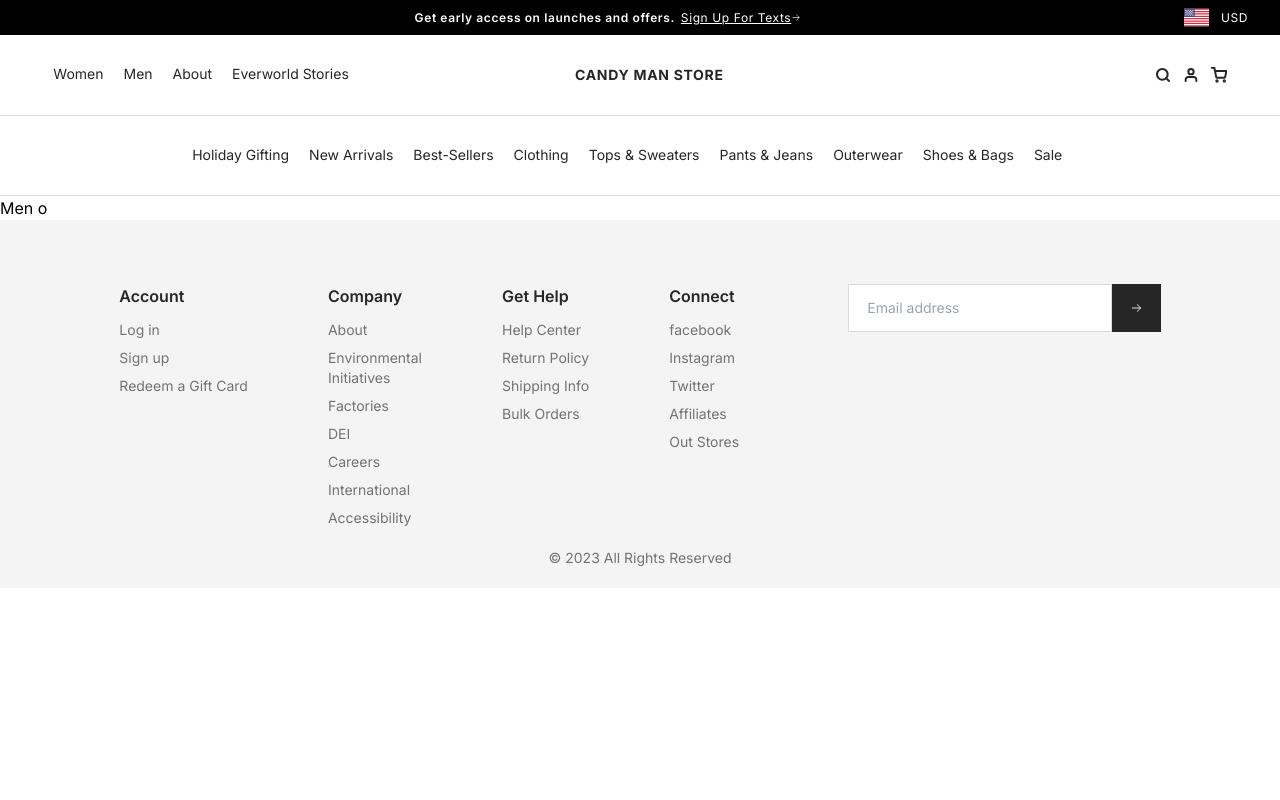
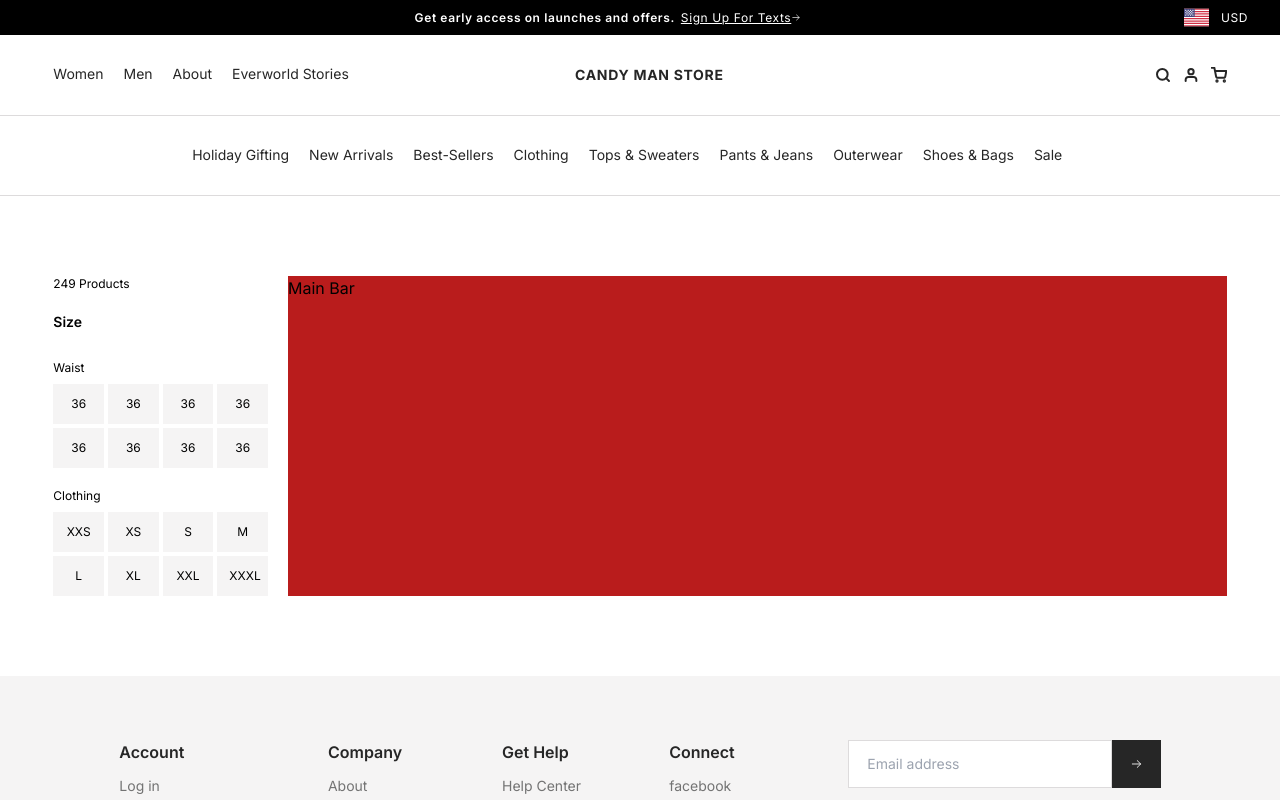
Before and after one commit to HenryAgu/CandyMan-Store, a Next.js app: page /men in a window 1280 px wide. Shown: the top 800 px of the page. Built offline with nearby package versions, Linux system fonts and the light colour scheme.

Commit message:
feat: product sidebar

```diff
--- a/src/app/men/page.tsx
+++ b/src/app/men/page.tsx
@@ -1,15 +1,186 @@
-import React from 'react'
-import Navbar from '../components/ui/Navbar/Navbar'
-import Footer from '../components/ui/Footer/Footer'
+"use client";
+import React, { useState } from "react";
+import Navbar from "../components/ui/Navbar/Navbar";
+import Footer from "../components/ui/Footer/Footer";
+import { IoIosArrowDown, IoIosArrowUp } from "react-icons/io";
+
+interface size {
+  value: string;
+}
 
 const page = () => {
   return (
     <div>
-        <Navbar/>
-      <h1>Men o</h1>
-      <Footer/>
+      <Navbar />
+      <div className="flex flex-col gap-y-10 lg:flex-row lg:gap-x-5 w-11/12 mx-auto my-20">
+        <SideBar />
+        <MainBar />
+      </div>
+      <Footer />
     </div>
-  )
-}
+  );
+};
 
-export default page
+const SideBar = () => {
+  const waistSizes: size[] = [
+    {
+      value: "36",
+    },
+    {
+      value: "36",
+    },
+    {
+      value: "36",
+    },
+    {
+      value: "36",
+    },
+    {
+      value: "36",
+    },
+    {
+      value: "36",
+    },
+    {
+      value: "36",
+    },
+    {
+      value: "36",
+    },
+  ];
+
+  const ClothesSizes: size[] = [
+    {
+      value: "XXS",
+    },
+    {
+      value: "XS",
+    },
+    {
+      value: "S",
+    },
+    {
+      value: "M",
+    },
+    {
+      value: "L",
+    },
+    {
+      value: "XL",
+    },
+    {
+      value: "XXL",
+    },
+    {
+      value: "XXXL",
+    },
+  ];
+  const [showSize, setShowSize] = useState<boolean>(false);
+
+  const handleShowSize = () => {
+    setShowSize(!showSize);
+  };
+  return (
+    <div>
+      <div className="hidden lg:flex flex-col gap-y-5 basis-1/5 shrink-0">
+        <span className="font-inter font-normal text-xs text-black">
+          249 Products
+        </span>
+        <div className="flex flex-col gap-y-5">
+          <h1 className="font-inter font-semibold text-sm mb-2">Size</h1>
+          <div>
+            <p className="font-inter font-normal text-xs text-black">Waist</p>
+            <div className="mt-2 grid grid-cols-4 gap-1">
+              {waistSizes.map((waistSize, index) => (
+                <button
+                  key={index}
+                  className="bg-[#F5F4F4] p-3 font-inter font-normal text-xs"
+                >
+                  {waistSize.value}
+                </button>
+              ))}
+            </div>
+          </div>
+          <div>
+            <p className="font-inter font-normal text-xs text-black">
+              Clothing
+            </p>
+            <div className="mt-2 grid grid-cols-4 gap-1">
+              {ClothesSizes.map((clotheSize, index) => (
+                <button
+                  key={index}
+                  className="bg-[#F5F4F4] p-3 font-inter font-normal text-xs"
+                >
+                  {clotheSize.value}
+                </button>
+              ))}
+            </div>
+          </div>
+        </div>
+      </div>
+      <div className="flex lg:hidden flex-col gap-y-5 basis-1/5 shrink-0">
+        <span className="font-inter font-normal text-xs text-black">
+          249 Products
+        </span>
+        <div className="flex flex-col gap-y-5">
+          <div className="flex items-center justify-between">
+            <h1 className="font-inter font-semibold text-sm mb-2 text-black">
+              Size
+            </h1>
+            <button onClick={handleShowSize}>
+              {showSize ? (
+                <IoIosArrowDown className="font-inter font-semibold text-sm mb-2 text-black" />
+              ) : (
+                <IoIosArrowUp className="font-inter font-semibold text-sm mb-2 text-black" />
+              )}
+            </button>
+          </div>
+          {showSize && (
+            <div className="flex flex-col gap-y-10">
+              <div>
+                <p className="font-inter font-normal text-xs text-black">
+                  Waist
+                </p>
+                <div className="mt-2 grid grid-cols-4 gap-1">
+                  {waistSizes.map((waistSize, index) => (
+                    <button
+                      key={index}
+                      className="bg-[#F5F4F4] p-3 font-inter font-normal text-xs"
+                    >
+                      {waistSize.value}
+                    </button>
+                  ))}
+                </div>
+              </div>
+              <div>
+                <p className="font-inter font-normal text-xs text-black">
+                  Clothing
+                </p>
+                <div className="mt-2 grid grid-cols-4 gap-1">
+                  {ClothesSizes.map((clotheSize, index) => (
+                    <button
+                      key={index}
+                      className="bg-[#F5F4F4] p-3 font-inter font-normal text-xs"
+                    >
+                      {clotheSize.value}
+                    </button>
+                  ))}
+                </div>
+              </div>
+            </div>
+          )}
+        </div>
+      </div>
+    </div>
+  );
+};
+
+const MainBar = () => {
+  return (
+    <div className="basis-4/5 shrink-0 bg-red-700">
+      <h1>Main Bar</h1>
+    </div>
+  );
+};
+
+export default page;
```
